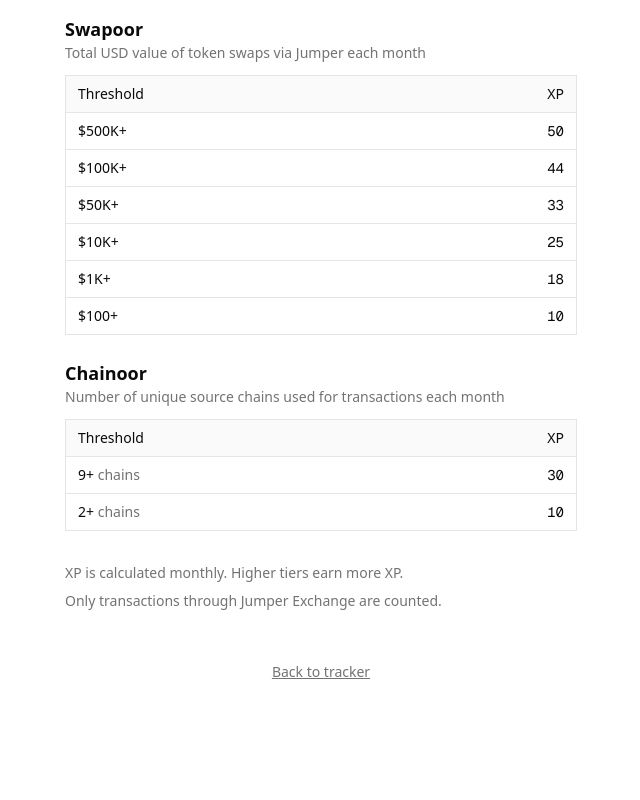
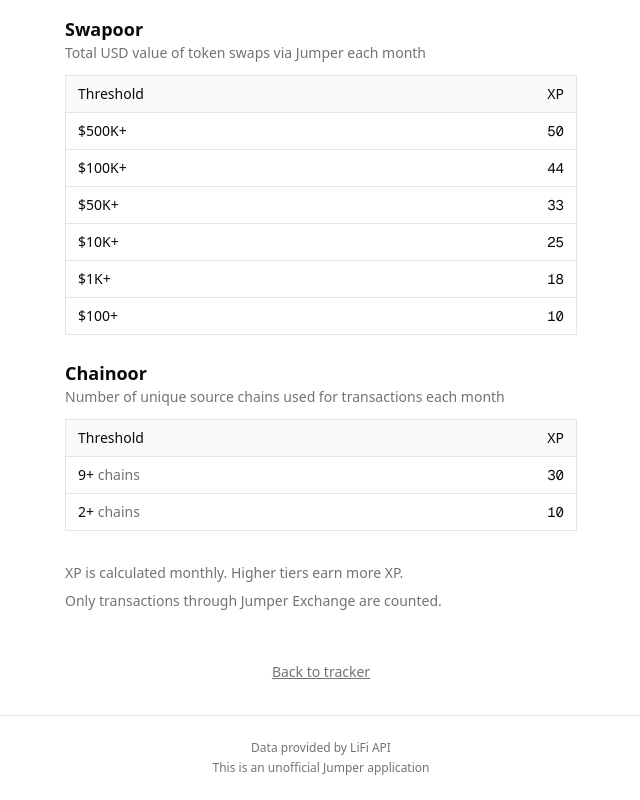
Before and after one commit to ttresse/jumper-watchoor, a Next.js app: page /how-it-works in a window 1280 px wide. Shown: the part 856-1656 px from the top of the page, without its empty margins (319-959 px from the left). Before the commit the page ends 1571 px from the top, so only its background shows below. Built offline with nearby package versions, Linux system fonts and the light colour scheme.

Commit message:
feat(quick-8): add Footer to root layout
- Import Footer component
- Wrap children in flex-1 div for proper footer positioning
- Add flex flex-col min-h-screen to body for sticky footer at bottom
- Footer renders on all pages via layout

```diff
--- a/src/app/layout.tsx
+++ b/src/app/layout.tsx
@@ -2,6 +2,7 @@
 import { Geist, Geist_Mono } from "next/font/google";
 import "./globals.css";
 import { Providers } from "./providers";
+import { Footer } from "@/components/footer";
 
 const geistSans = Geist({
   variable: "--font-geist-sans",
@@ -26,9 +27,12 @@
   return (
     <html lang="en">
       <body
-        className={`${geistSans.variable} ${geistMono.variable} antialiased`}
+        className={`${geistSans.variable} ${geistMono.variable} antialiased flex flex-col min-h-screen`}
       >
-        <Providers>{children}</Providers>
+        <Providers>
+          <div className="flex-1">{children}</div>
+          <Footer />
+        </Providers>
       </body>
     </html>
   );
```
